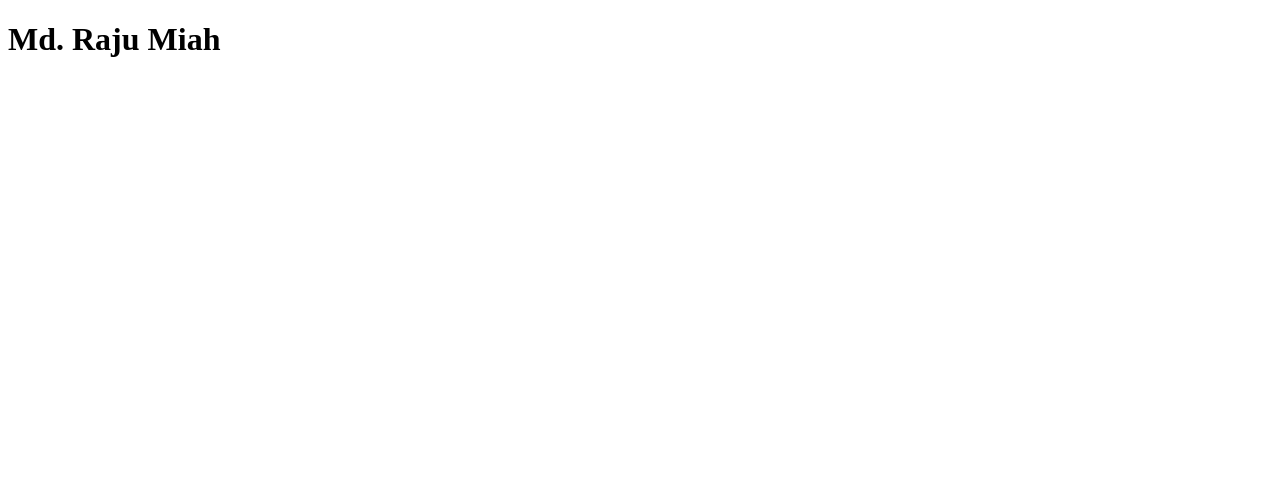
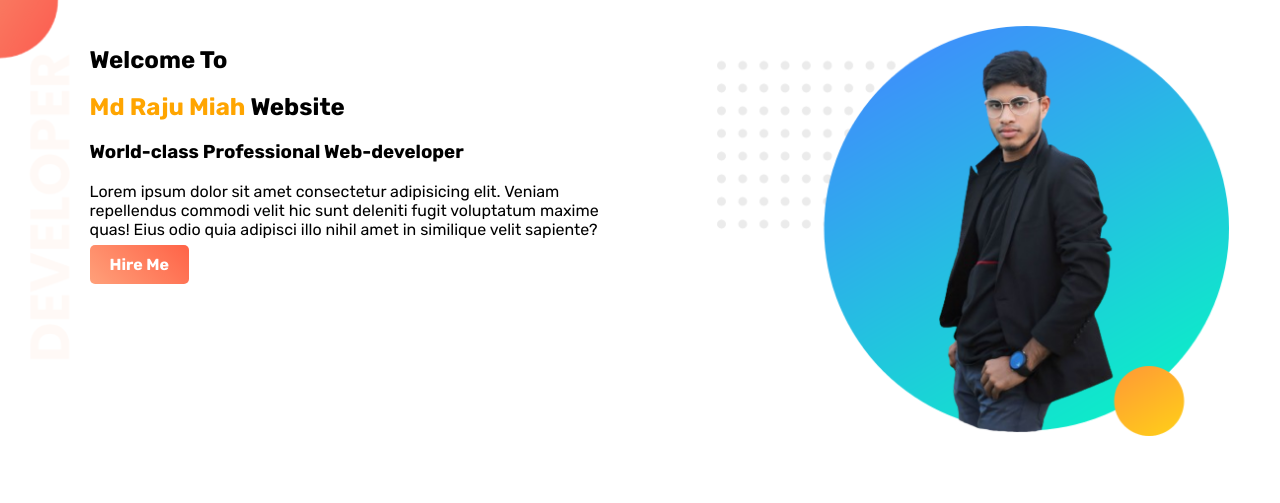
Before and after one commit to mdrajumiahcse/web-portfolio, a plain HTML site: page index.html in a window 1280 px wide. Drawn offline with Linux system fonts and the light colour scheme.

Commit message:
added top part

```diff
--- a/index.html
+++ b/index.html
@@ -4,9 +4,23 @@
     <meta charset="UTF-8">
     <meta name="viewport" content="width=device-width, initial-scale=1.0">
     <title>Md Raju Miah</title>
+    <link href="https://fonts.googleapis.com/css2?family=Rubik:ital,wght@0,300..900;1,300..900&display=swap" rel="stylesheet">
+    <link rel="stylesheet" href="style.css">
+    <link rel="shortcut icon" href="Raju.png" type="image/x-icon">
+
 </head>
 <body>
-    <H1>Md. Raju Miah</H1>
-
+    <section class="top-banner">
+            <div class="half-width">
+                <h1>Welcome To</h1>
+                <h1><span class="name-higilite">Md Raju Miah</span> Website</h1>
+                <h3>World-class Professional Web-developer</h3>
+                <P>Lorem ipsum dolor sit amet consectetur adipisicing elit. Veniam repellendus commodi velit hic sunt deleniti fugit voluptatum maxime quas! Eius odio quia adipisci illo nihil amet in similique velit sapiente?</P>
+                <a class="link-button" target="_blank" href="https://www.linkedin.com/in/mdrajumiahcse/">Hire Me</a>
+            </div>
+            <div class="half-width">
+                <img src="image/Raju.png" Alt="">
+            </div>
+    </section>
 </body>
 </html>
--- a/style.css
+++ b/style.css
@@ -0,0 +1,31 @@
+body{
+    margin: 0;
+    font-family: "Rubik", sans-serif;
+}
+.name-higilite{
+    color: orange;
+}
+.half-width{
+    width: 40%;
+    float: left;
+    margin-left: 5%;
+    padding: 2%;
+}
+.half-width img{
+    width: 100%;
+}
+.top-banner{
+    background-image: url("image/top-banner.png");
+    background-repeat: no-repeat;
+}
+section{
+    height: 500px;
+}
+.link-button{
+    text-decoration: none;
+    padding: 10px 20px;
+    background-image: linear-gradient(45deg, lightSalmon,tomato );
+    border-radius: 5px;
+    color: white;
+    font-weight: 700;
+}
```
Also changed, not shown: image/Raju.png (added), image/top-banner.png (added).
